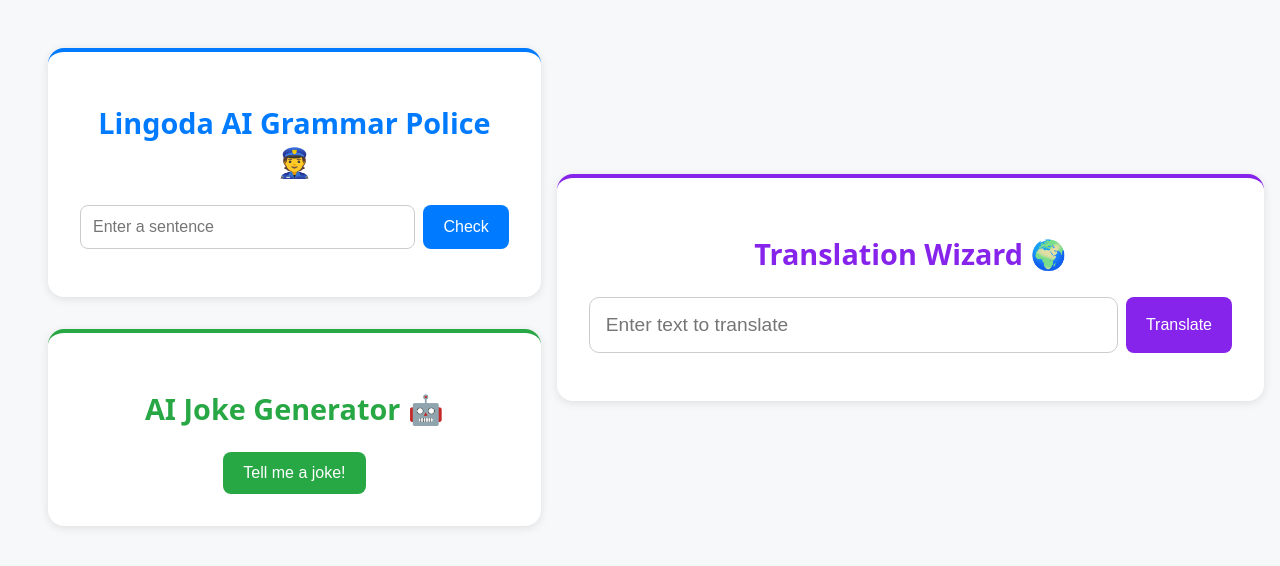
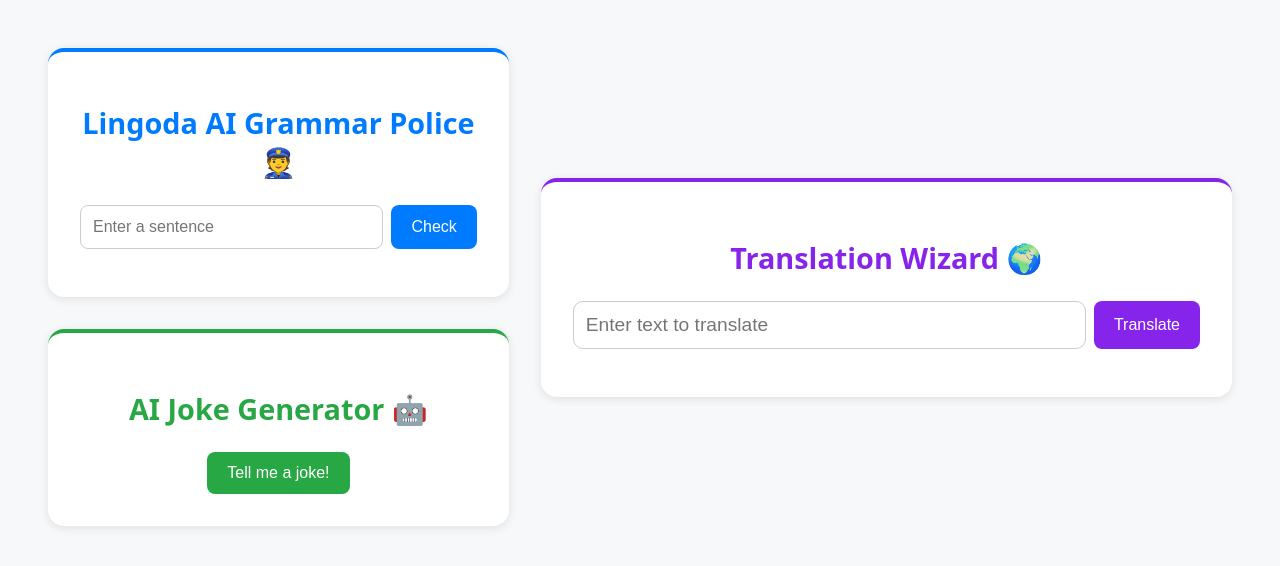
Before and after one commit to unusualkid/chat-gpt, a React (Create React App) app in the folder frontend/: page / in a window 1280 px wide. Shown: the top 566 px of the page. Built offline with nearby package versions, Linux system fonts and the light colour scheme.

Commit message:
fix card right side overlap

```diff
--- a/frontend/src/App.css
+++ b/frontend/src/App.css
@@ -11,7 +11,7 @@ body {
   display: flex;
   justify-content: space-around;
   align-items: center;
-  gap: 7rem;
+  gap: 2rem;
   padding: 3rem 3rem;
   flex-wrap: wrap;
 }
@@ -30,9 +30,9 @@ body {
   display: flex;
   flex-direction: column;
   justify-content: center;
-  align-items: center;
   flex: 1.5; /* make translation side slightly wider */
-  min-width: 400px;
+  min-width: 500px;
+  width: 100%;
 }
 
 /* --- Card styling --- */
@@ -41,7 +41,6 @@ body {
   border-radius: 16px;
   box-shadow: 0 2px 10px rgba(0, 0, 0, 0.1);
   padding: 2rem;
-  width: 100%;
   transition: transform 0.2s ease, box-shadow 0.2s ease;
 }
 
@@ -172,7 +171,6 @@ body {
 
 .app-card-translation .app-input {
   font-size: 1.2rem;
-  padding: 1rem;
   border-radius: 10px;
 }
 /* Translation list styling */
```
